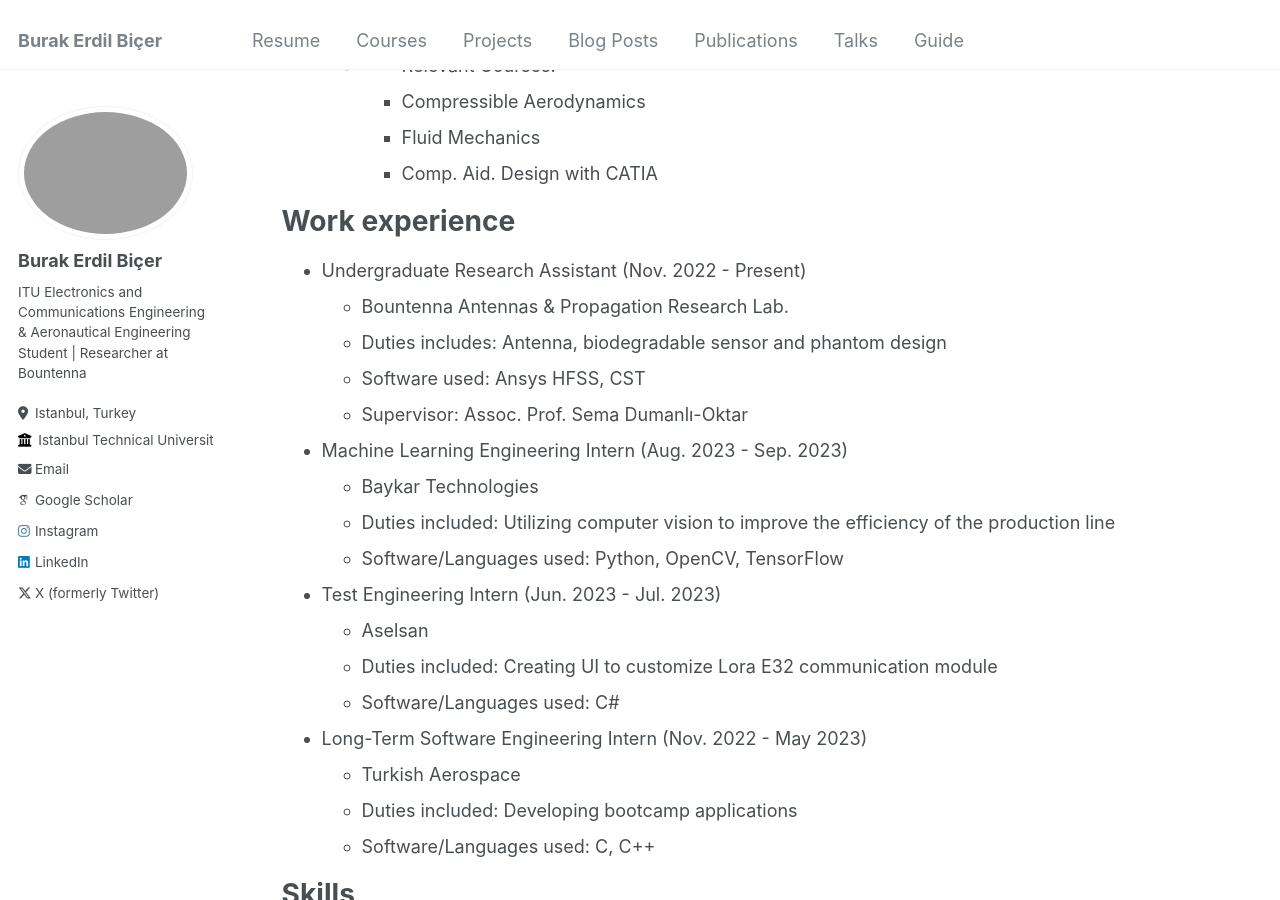
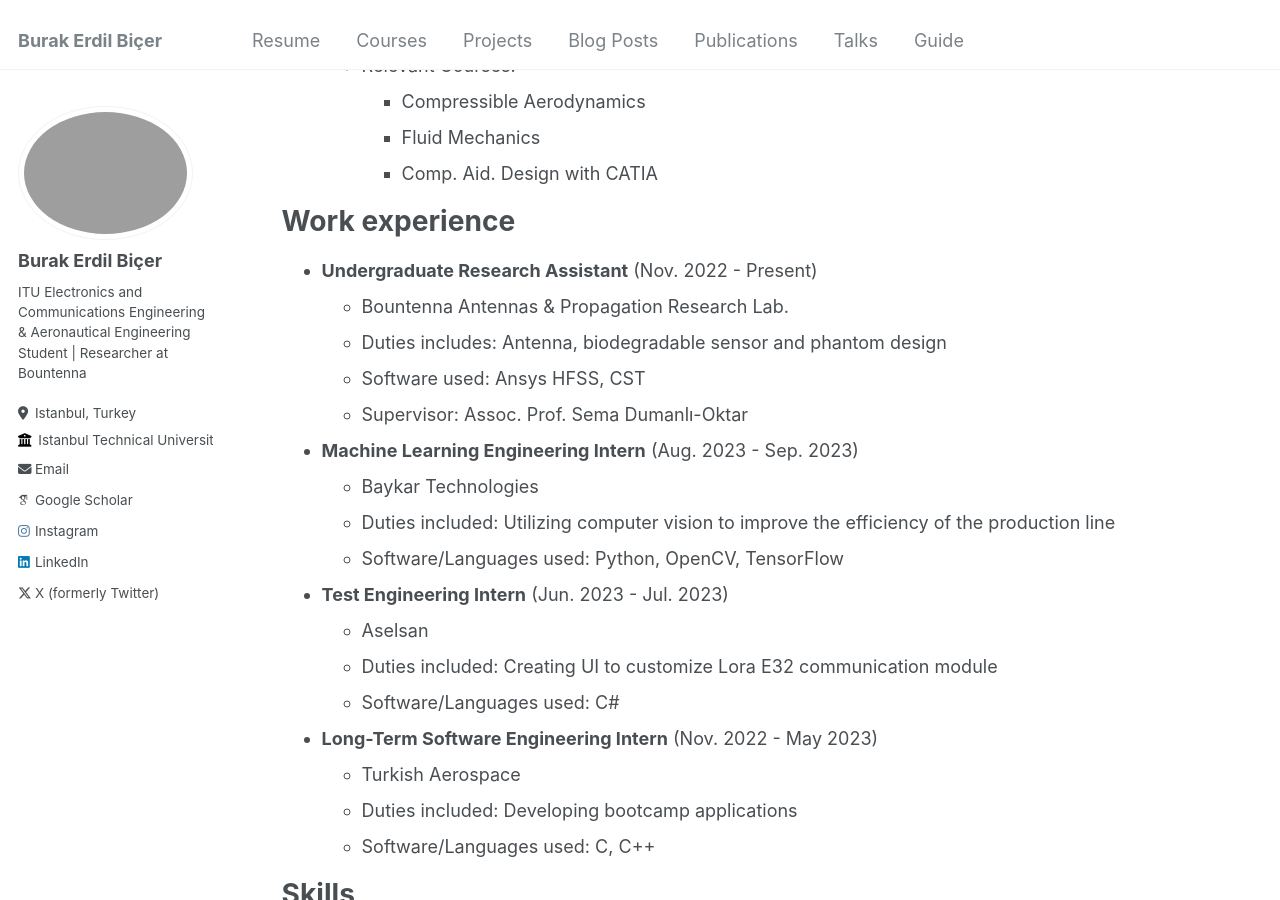
Before and after one commit to burakerdilb/burakerdilb.github.io, a Jekyll site: the page built from _pages/resume.md, in a window 1280 px wide and 900 px high, scrolled down 544 px. Built offline with Jekyll 4.4.1, drawn with Linux system fonts in a browser that asks for light colours; some web fonts are replaced.

```diff
--- a/_pages/resume.md
+++ b/_pages/resume.md
@@ -22,30 +22,30 @@ Education
     - Data Structures
 * B.S. in Aeronautical Engineering, Istanbul Technical University, 2026
   * GPA: 3.35
-  * * Relevant Courses:
+  * Relevant Courses:
     - Compressible Aerodynamics
     - Fluid Mechanics
     - Comp. Aid. Design with CATIA
 
 Work experience
 ======
-* Undergraduate Research Assistant (Nov. 2022 - Present)
+* **Undergraduate Research Assistant** (Nov. 2022 - Present)
   * Bountenna Antennas & Propagation Research Lab.
   * Duties includes: Antenna, biodegradable sensor and phantom design
   * Software used: Ansys HFSS, CST
   * Supervisor: Assoc. Prof. Sema Dumanlı-Oktar
 
-* Machine Learning Engineering Intern (Aug. 2023 - Sep. 2023)
+* **Machine Learning Engineering Intern** (Aug. 2023 - Sep. 2023)
   * Baykar Technologies
   * Duties included: Utilizing computer vision to improve the efficiency of the production line
   * Software/Languages used: Python, OpenCV, TensorFlow
 
-* Test Engineering Intern (Jun. 2023 - Jul. 2023)
+* **Test Engineering Intern** (Jun. 2023 - Jul. 2023)
   * Aselsan
   * Duties included: Creating UI to customize Lora E32 communication module
   * Software/Languages used: C#
 
-* Long-Term Software Engineering Intern (Nov. 2022 - May 2023)
+* **Long-Term Software Engineering Intern** (Nov. 2022 - May 2023)
   * Turkish Aerospace
   * Duties included: Developing bootcamp applications
   * Software/Languages used: C, C++
```
